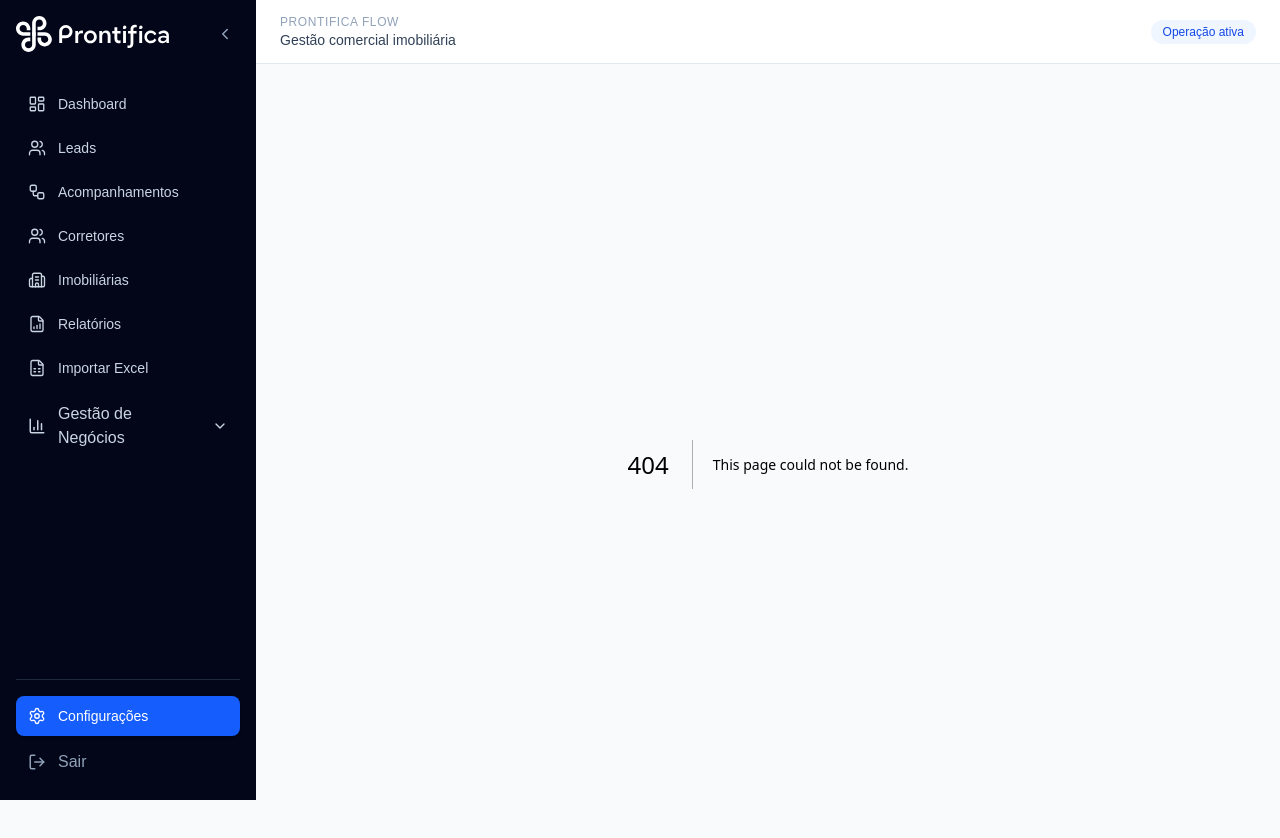
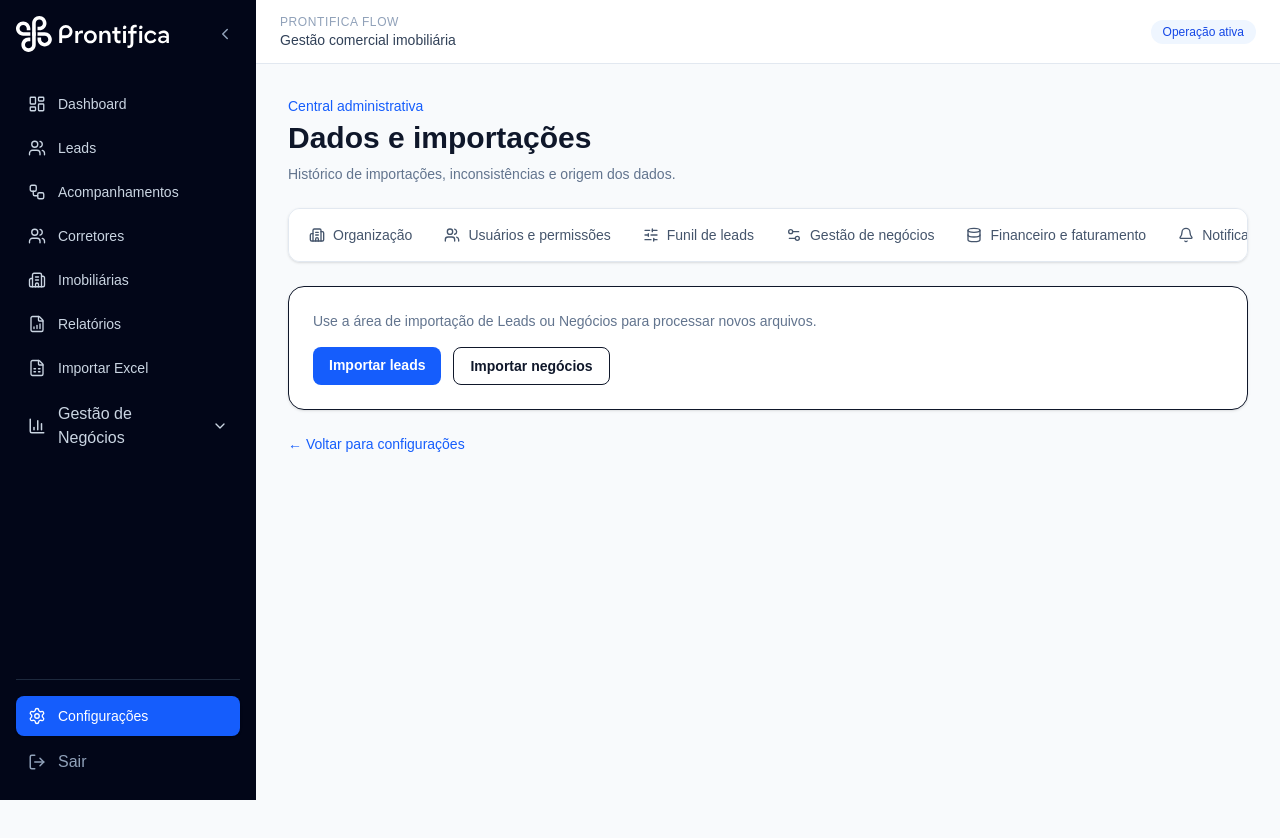
Before and after one commit to PhelipeRR/PRONTIFICA-FLOW, a Next.js app: page /configuracoes/dados in a window 1280 px wide. Before the commit this address had no page. Shown: the top 838 px of the page. After the commit the page ends 800 px from the top, so only its background shows below. Built offline with nearby package versions, Linux system fonts and the light colour scheme.

Commit message:
feat: add enterprise settings navigation

```diff
--- /dev/null
+++ b/src/app/configuracoes/aparencia/page.tsx
@@ -0,0 +1,2 @@
+import { SettingsSubpage } from "../../../components/settings-subpage";
+export default function Page(){return <SettingsSubpage title="Aparência e preferências" description="Tema, densidade, idioma e preferências pessoais."><div className="rounded-2xl border bg-white p-6 shadow-sm"><p className="text-sm text-slate-500">O idioma atual da aplicação é pt-BR. Preferências individuais serão vinculadas ao usuário autenticado.</p></div></SettingsSubpage>}
--- /dev/null
+++ b/src/app/configuracoes/dados/page.tsx
@@ -0,0 +1,2 @@
+import { SettingsSubpage } from "../../../components/settings-subpage";
+export default function Page(){return <SettingsSubpage title="Dados e importações" description="Histórico de importações, inconsistências e origem dos dados."><div className="rounded-2xl border bg-white p-6 shadow-sm"><p className="text-sm text-slate-500">Use a área de importação de Leads ou Negócios para processar novos arquivos.</p><div className="mt-4 flex gap-3"><a href="/importar" className="rounded-lg bg-blue-600 px-4 py-2 text-sm font-semibold text-white">Importar leads</a><a href="/negocios/importar" className="rounded-lg border px-4 py-2 text-sm font-semibold">Importar negócios</a></div></div></SettingsSubpage>}
--- /dev/null
+++ b/src/app/configuracoes/financeiro/page.tsx
@@ -0,0 +1,2 @@
+import { SettingsSubpage } from "../../../components/settings-subpage";
+export default function Page(){return <SettingsSubpage title="Financeiro e faturamento" description="Competências, critérios e parâmetros financeiros da operação."><div className="rounded-2xl border bg-white p-6 shadow-sm"><p className="text-sm text-slate-500">Nenhuma regra financeira nova foi aplicada sem definição explícita do negócio.</p></div></SettingsSubpage>}
--- /dev/null
+++ b/src/app/configuracoes/funil/page.tsx
@@ -0,0 +1,2 @@
+import { SettingsSubpage } from "../../../components/settings-subpage";
+export default function Page(){return <SettingsSubpage title="Funil de leads" description="Configure status, cores e regras do funil sem perder o histórico existente."><div className="rounded-2xl border bg-white p-6 shadow-sm"><h2 className="font-semibold">Status do funil</h2><p className="mt-2 text-sm text-slate-500">O editor completo de status permanece disponível na central principal de configurações.</p><a href="/configuracoes" className="mt-4 inline-block rounded-lg bg-blue-600 px-4 py-2 text-sm font-semibold text-white">Abrir editor de status</a></div></SettingsSubpage>}
--- /dev/null
+++ b/src/app/configuracoes/negocios/page.tsx
@@ -0,0 +1,2 @@
+import { SettingsSubpage } from "../../../components/settings-subpage";
+export default function Page(){return <SettingsSubpage title="Gestão de negócios" description="Administre catálogos e parâmetros utilizados pelas carteiras operacionais."><div className="grid gap-4 sm:grid-cols-2">{['Bancos e categorias','Etapas e situações','Responsáveis operacionais','Parâmetros de auditoria'].map(x=><div key={x} className="rounded-xl border bg-white p-5 shadow-sm"><h2 className="font-semibold">{x}</h2><p className="mt-2 text-sm text-slate-500">Catálogo preparado para configuração persistida no Neon.</p></div>)}</div></SettingsSubpage>}
--- /dev/null
+++ b/src/app/configuracoes/notificacoes/page.tsx
@@ -0,0 +1,2 @@
+import { SettingsSubpage } from "../../../components/settings-subpage";
+export default function Page(){return <SettingsSubpage title="Notificações" description="Preferências de alertas internos e por e-mail."><div className="rounded-2xl border bg-white p-6 shadow-sm"><p className="text-sm text-slate-500">O envio de e-mails depende de um serviço configurado no ambiente. Nenhum envio fictício é realizado.</p></div></SettingsSubpage>}
--- /dev/null
+++ b/src/app/configuracoes/organizacao/page.tsx
@@ -0,0 +1,2 @@
+import { SettingsSubpage } from "../../../components/settings-subpage";
+export default function Page(){return <SettingsSubpage title="Organização" description="Identidade e informações institucionais da operação."><div className="rounded-2xl border bg-white p-6 shadow-sm"><p className="text-sm text-slate-500">As informações institucionais serão persistidas nas configurações globais da organização.</p></div></SettingsSubpage>}
--- /dev/null
+++ b/src/app/configuracoes/seguranca/page.tsx
@@ -0,0 +1,2 @@
+import { SettingsSubpage } from "../../../components/settings-subpage";
+export default function Page(){return <SettingsSubpage title="Segurança e auditoria" description="Acompanhe eventos administrativos e sessões disponíveis."><div className="rounded-2xl border bg-white p-6 shadow-sm"><p className="text-sm text-slate-500">A auditoria será exibida somente com eventos persistidos no banco, sem inventar localização ou dispositivo.</p></div></SettingsSubpage>}
--- /dev/null
+++ b/src/app/configuracoes/usuarios/page.tsx
@@ -0,0 +1,2 @@
+import { redirect } from "next/navigation";
+export default function Page(){redirect('/configuracoes')}
--- /dev/null
+++ b/src/components/settings-navigation.tsx
@@ -0,0 +1,6 @@
+"use client";
+import Link from "next/link";
+import { usePathname } from "next/navigation";
+import { Building2, Bell, Database, LockKeyhole, Palette, Settings2, ShieldCheck, SlidersHorizontal, Users } from "lucide-react";
+const items=[['Organização','/configuracoes/organizacao',Building2],['Usuários e permissões','/configuracoes/usuarios',Users],['Funil de leads','/configuracoes/funil',SlidersHorizontal],['Gestão de negócios','/configuracoes/negocios',Settings2],['Financeiro e faturamento','/configuracoes/financeiro',Database],['Notificações','/configuracoes/notificacoes',Bell],['Segurança e auditoria','/configuracoes/seguranca',ShieldCheck],['Aparência e preferências','/configuracoes/aparencia',Palette],['Dados e importações','/configuracoes/dados',LockKeyhole]] as const;
+export function SettingsNavigation(){const pathname=usePathname();return <nav aria-label="Categorias de configurações" className="flex gap-2 overflow-x-auto rounded-xl border border-slate-200 bg-white p-2 shadow-sm">{items.map(([label,href,Icon])=><Link key={href} href={href} className={`flex shrink-0 items-center gap-2 rounded-lg px-3 py-2 text-sm transition ${pathname===href?'bg-blue-600 font-medium text-white':'text-slate-600 hover:bg-slate-100'}`}><Icon size={16}/>{label}</Link>)}</nav>}
--- /dev/null
+++ b/src/components/settings-subpage.tsx
@@ -0,0 +1,3 @@
+import Link from "next/link";
+import { SettingsNavigation } from "./settings-navigation";
+export function SettingsSubpage({title,description,children}:{title:string;description:string;children:React.ReactNode}){return <section className="p-4 sm:p-8"><p className="text-sm font-medium text-blue-600">Central administrativa</p><h1 className="mt-1 text-3xl font-bold">{title}</h1><p className="mt-2 text-sm text-slate-500">{description}</p><div className="mt-6"><SettingsNavigation/></div><div className="mt-6">{children}</div><Link href="/configuracoes" className="mt-6 inline-block text-sm font-medium text-blue-600">← Voltar para configurações</Link></section>}
```
